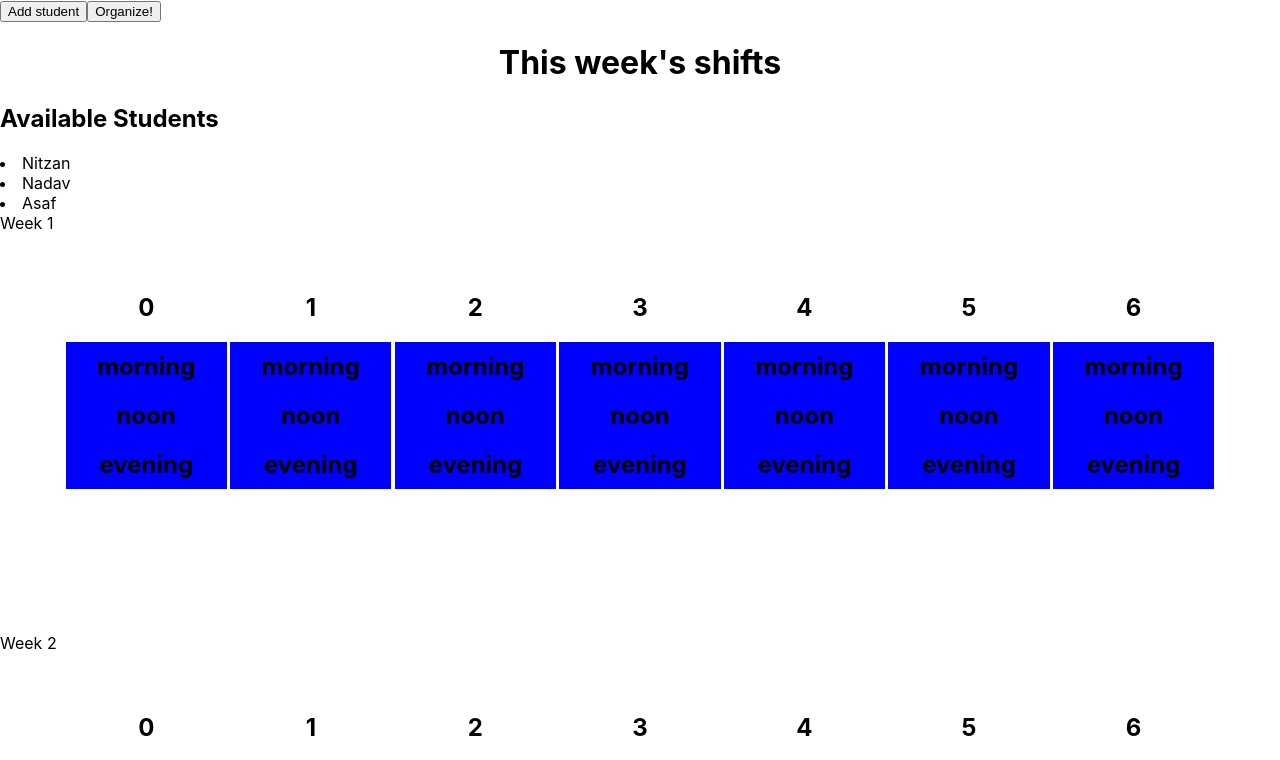
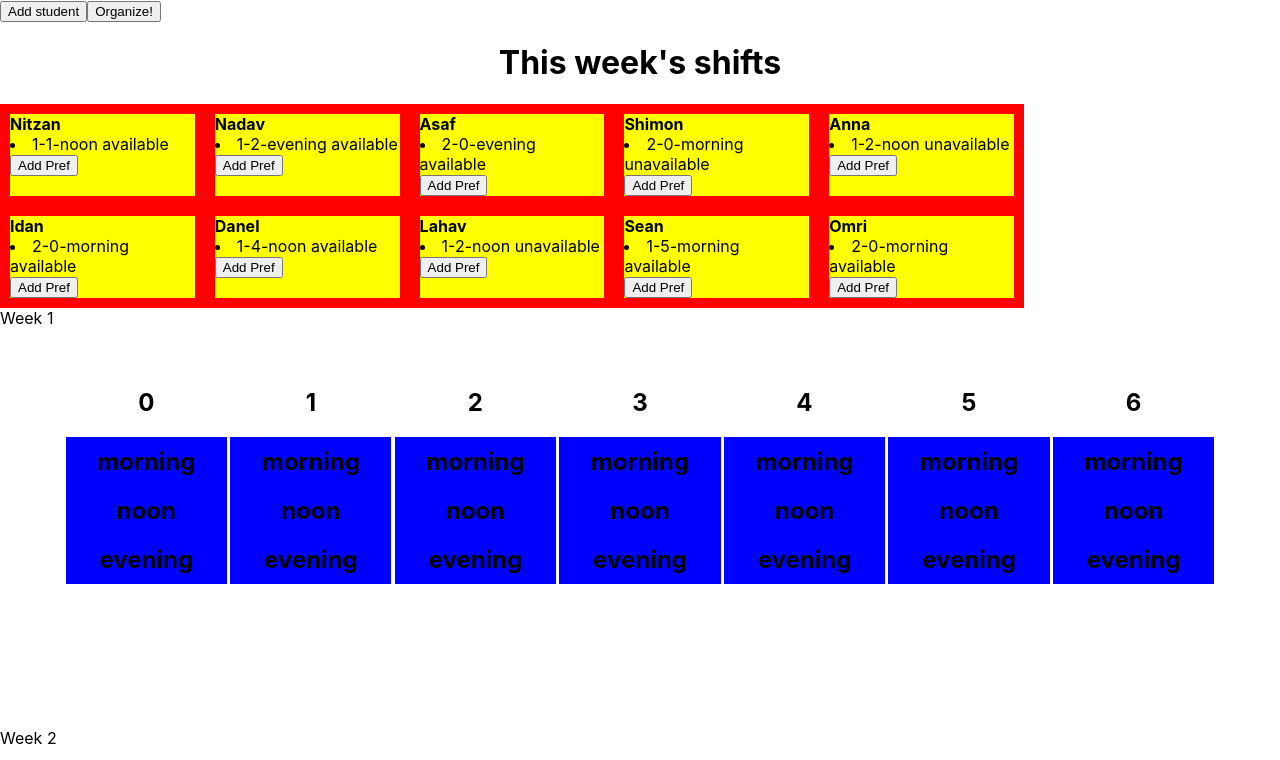
Before and after one commit to listguy/Shift-Organizer, a React (Create React App) app: page / in a window 1280 px wide. Shown: the top 760 px of the page. Built offline with nearby package versions, Linux system fonts and the light colour scheme.

Commit message:
progress in adding preference. changed interfaces and entities

```diff
--- a/src/App.tsx
+++ b/src/App.tsx
@@ -1,32 +1,35 @@
 import WeekTable from "./components/WeekTable";
 import { Preference, Student } from "./shift_organizer_modules/utils/Entities";
 import {
+  dayInMS,
   IOrganizedShiftDay,
   IPreference,
   IShiftManager,
   IStudent,
+  shiftInMS,
+  weekInMs,
 } from "./shift_organizer_modules/utils/interface";
 import ShiftManager from "./shift_organizer_modules/shiftOrginazor";
 import { useEffect, useState } from "react";
 import AddStudent from "./components/AddStudent";
 import Swal, { SweetAlertResult } from "sweetalert2";
+import StudentsDeatails from "./components/StudentTicket";
 
 const names: string[] = [
   "Nitzan",
   "Nadav",
   "Asaf",
-  // "Shimon",
-  // "Anna",
-  // "Idan",
-  // "Danel",
-  // "Lahav",
-  // "Sean",
-  // "Omri",
+  "Shimon",
+  "Anna",
+  "Idan",
+  "Danel",
+  "Lahav",
+  "Sean",
+  "Omri",
 ];
 const getRandomDay: () => number = () => Math.floor(Math.random() * 7) + 1;
 const getRandomWeek: () => number = () => Math.floor(Math.random() * 0) + 1;
-const getShift: () => string = () =>
-  ["morning", "noon", "evening"][Math.floor(Math.random() * 3)];
+const getShift: () => number = () => [0, 1, 2][Math.floor(Math.random() * 3)];
 const getAvailable: () => boolean = () =>
   Boolean(Math.floor(Math.random() * 2));
 
@@ -37,15 +40,14 @@ names.map((name: string) => {
   const newStudent: IStudent = SM.addStudent(name)!;
   const pref: IPreference = new Preference(
     newStudent,
-    { day: getRandomDay(), time: getShift(), week: getRandomWeek() },
+    getRandomWeek() * weekInMs +
+      getRandomDay() * dayInMS +
+      getShift() * shiftInMS,
     getAvailable()
   );
-  // newStudent.addPreference(pref);
+  newStudent.addPreference(pref);
 });
 
-console.log("New SM");
-// const shiftMonth: IOrganizedShiftDay[][] = SM.organize(students);
-// console.log(shiftMonth);
 function App() {
   const [students, setStudents] = useState<IStudent[]>(SM.getAllStudents());
   const [shiftsState, setShiftState] = useState<IOrganizedShiftDay[][]>(
@@ -63,6 +65,26 @@ function App() {
       return newStudent;
     } catch (e) {
       return false;
+    }
+  };
+
+  const addPreferenceToStudent: (
+    studentName: string,
+    shiftTimeStamp: number,
+    available?: boolean,
+    sm?: IShiftManager
+  ) => boolean | string = (
+    studentName: string,
+    shiftTimeStamp: number,
+    available: boolean = true,
+    sm: IShiftManager = SM
+  ) => {
+    try {
+      sm.addPreferenceToStudent(studentName, available, shiftTimeStamp);
+      setStudents(sm.getAllStudents());
+      return true;
+    } catch (e) {
+      return e;
     }
   };
 
@@ -97,12 +119,13 @@ function App() {
       <AddStudent addFunction={addStudent} />
       <button onClick={organizeShifts}>Organize!</button>
       <h1 style={{ textAlign: "center" }}>This week's shifts</h1>
-      <h2>Available Students</h2>
+      {/* <h2>Available Students</h2>
       <div>
         {students.map((student: IStudent) => (
           <li> {student.name}</li>
         ))}
-      </div>
+      </div> */}
+      <StudentsDeatails students={students} addPref={addPreferenceToStudent} />
       Week 1
       <WeekTable shifts={shiftsState[0]} />
       Week 2
@@ -111,8 +134,8 @@ function App() {
       <WeekTable shifts={shiftsState[2]} />
       Week 4
       <WeekTable shifts={shiftsState[3]} />
-      <h2>Students Preferences</h2>
-      {/* {students.map((student: IStudent) => (
+      {/* <h2>Students Preferences</h2>
+      {students.map((student: IStudent) => (
         <li>
           <b>{student.name}</b>,{" "}
           {student?.preferences.map(
--- /dev/null
+++ b/src/components/StudentTicket.tsx
@@ -0,0 +1,69 @@
+import React, { useCallback } from "react";
+import styled from "styled-components";
+import Swal from "sweetalert2";
+import {
+  IPreference,
+  IShiftManager,
+  IStudent,
+} from "../shift_organizer_modules/utils/interface";
+
+export default function StudentsDeatails({
+  students,
+  addPref,
+}: {
+  students: IStudent[];
+  addPref: (
+    studentName: string,
+    shiftTimeStamp: number,
+    available?: boolean,
+    sm?: IShiftManager
+  ) => boolean | string;
+}) {
+  const promptModal = useCallback(async (studentName: string) => {
+    const { value: name } = await Swal.fire({
+      title: "Enter Preference Details",
+      html: '<input id="pref-time" class="swal-input">',
+      showCancelButton: true,
+    });
+
+    // if (name) {
+    //   const sucess: boolean | IStudent = addPref(studentName);
+    //   if (sucess) {
+    //     Swal.fire("Woohoo!", `Student ${name} added!`, "success");
+    //   } else {
+    //     Swal.fire("Oops..", `Student ${name} alredy exists!`, "error");
+    //   }
+    // }
+    Swal.fire(studentName);
+  }, []);
+
+  return (
+    <Wrapper>
+      {students.map((student: IStudent) => (
+        <Ticket key={`student-${student.name}`}>
+          <b>{student.name}</b>
+          {student.preferences.map((pref: IPreference, i: number) => (
+            <li key={`pref-${student.name}-${i}`}>
+              {`${pref.getPrettyTime().week}-${pref.getPrettyTime().day}-${
+                pref.getPrettyTime().time
+              } ${pref.available ? "available" : "unavailable"}`}
+            </li>
+          ))}
+          <button onClick={() => promptModal(student.name)}>Add Pref</button>
+        </Ticket>
+      ))}
+    </Wrapper>
+  );
+}
+
+const Wrapper = styled.div`
+  display: grid;
+  background-color: red;
+  grid-template-columns: repeat(5, 1fr);
+  width: 80%;
+`;
+
+const Ticket = styled.div`
+  background-color: yellow;
+  margin: 10px;
+`;
--- a/src/shift_organizer_modules/shiftOrginazor.js
+++ b/src/shift_organizer_modules/shiftOrginazor.js
@@ -35,24 +35,41 @@ class ShiftManager {
     getAllStudents() {
         return this.students.slice();
     }
-    addPreferenceToStudent(name, available, shift) {
+    addPreferenceToStudent(name, available, shiftTimestamp) {
         const student = this.students.find((student) => student.name === name);
         if (!student) {
             throw new Error("Student does not exist");
         }
-        const newPref = new Entities_1.Preference(student, shift, available);
-        student.addPreference(newPref);
+        if (shiftTimestamp < 0 ||
+            shiftTimestamp > 4 * interface_1.weekInMs ||
+            shiftTimestamp % interface_1.shiftInMS !== 0) {
+            throw new Error(`Timestamp is ilegal. Check it is positive, not larger than ${4 * interface_1.weekInMs} and points to the begining of the shift`);
+        }
+        const newPref = new Entities_1.Preference(student, shiftTimestamp, available);
+        try {
+            student.addPreference(newPref);
+            return true;
+        }
+        catch (e) {
+            throw e;
+        }
     }
-    removePreferenceFromStudent(name, shift) {
+    removePreferenceFromStudent(name, shiftToRemoveTimestamp) {
         const student = this.students.find((student) => student.name === name);
         if (!student) {
             throw new Error("Student does not exist");
         }
+        if (shiftToRemoveTimestamp < 0 ||
+            shiftToRemoveTimestamp > 4 * interface_1.weekInMs ||
+            shiftToRemoveTimestamp % interface_1.shiftInMS !== 0) {
+            throw new Error(`Timestamp is ilegal. Check it is positive, not larger than ${4 * interface_1.weekInMs} and points to the begining of the shift`);
+        }
         try {
-            student.removePreference(shift);
+            student.removePreference(shiftToRemoveTimestamp);
+            return true;
         }
         catch (e) {
-            throw new Error(e);
+            throw e;
         }
     }
     getShift(week, day, time) {
@@ -103,8 +120,8 @@ class ShiftManager {
         }));
         //first, assign all available preferences
         availablePreferences.forEach((pref) => {
-            const { week, day, time, } = pref.shift;
-            const desiredShift = shifts[week - 1][day - 1].getShiftByTime(time);
+            const { week, day, time, } = pref.getPrettyTime();
+            const desiredShift = shifts[week][day].getShiftByTime(time);
             if (desiredShift.chosen)
                 return;
             desiredShift.assignStudent(pref.student);
@@ -115,8 +132,8 @@ class ShiftManager {
         });
         // assign all unavailable preferences
         unavailablePreferences.forEach((pref) => {
-            const { week, day, time, } = pref.shift;
-            const undesiredShift = shifts[week - 1][day - 1].getShiftByTime(time);
+            const { week, day, time, } = pref.getPrettyTime();
+            const undesiredShift = shifts[week][day].getShiftByTime(time);
             undesiredShift.addUnavailable(pref.student);
             pref.handled = true;
         });
--- a/src/shift_organizer_modules/utils/Entities.js
+++ b/src/shift_organizer_modules/utils/Entities.js
@@ -60,14 +60,21 @@ class Student {
     addPreference(preference) {
         if (preference instanceof Preference === false)
             throw new Error(`Expected an object of type Preferene but got ${typeof preference} instead`);
+        if (this.preferences.find((pref) => pref.shiftTimeStamp === preference.shiftTimeStamp)) {
+            throw new Error(`Preference already exists for this student`);
+        }
         this.preferences.push(preference);
+        return true;
     }
-    removePreference(shift) {
-        const prefIndex = this.preferences.findIndex((pref) => pref.shift === shift);
+    removePreference(shiftToRemoveTimestamp) {
+        const prefIndex = this.preferences.findIndex((pref) => pref.shiftTimeStamp === shiftToRemoveTimestamp);
         if (!prefIndex) {
-            throw "Student doe sno have a preference for this shift";
+            throw new Error("Student does not have a preference for this shift");
         }
         this.preferences.splice(prefIndex, 1);
+    }
+    getPreferences() {
+        return this.preferences.slice();
     }
     printPreferences() {
         this.preferences.map((preference) => console.log(preference));
@@ -75,11 +82,18 @@ class Student {
 }
 exports.Student = Student;
 class Preference {
-    constructor(student, shift, available) {
+    constructor(student, shiftTimeStamp, available) {
         this.student = student;
-        this.shift = shift;
+        this.shiftTimeStamp = shiftTimeStamp;
         this.available = available;
         this.handled = false;
+    }
+    getPrettyTime() {
+        const week = Math.floor(this.shiftTimeStamp / interface_1.weekInMs);
+        const day = Math.floor((this.shiftTimeStamp - interface_1.weekInMs * week) / interface_1.dayInMS);
+        const shiftIndex = Math.floor((this.shiftTimeStamp - week * interface_1.weekInMs - day * interface_1.dayInMS) / interface_1.shiftInMS);
+        const time = shiftIndex === 0 ? "morning" : shiftIndex === 1 ? "noon" : "evening";
+        return { week, day, time };
     }
 }
 exports.Preference = Preference;
```
Also changed, not shown: src/shift_organizer_modules/shiftOrginazor.ts (+49 -16 lines), src/shift_organizer_modules/utils/Entities.ts (+33 -6 lines), src/shift_organizer_modules/utils/interface.ts (+15 -5 lines), 1 other file (tests, documents, lock files or other folders).
